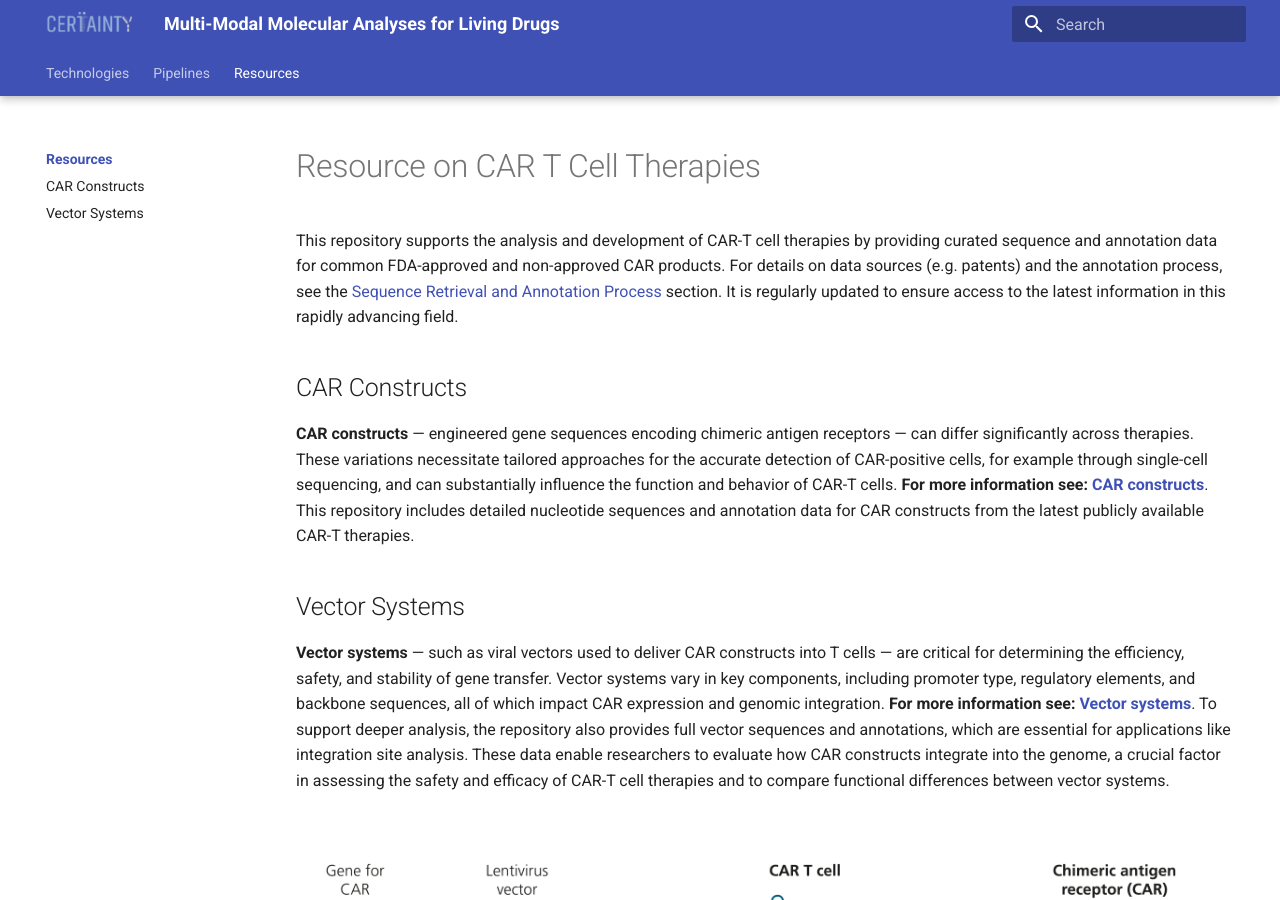
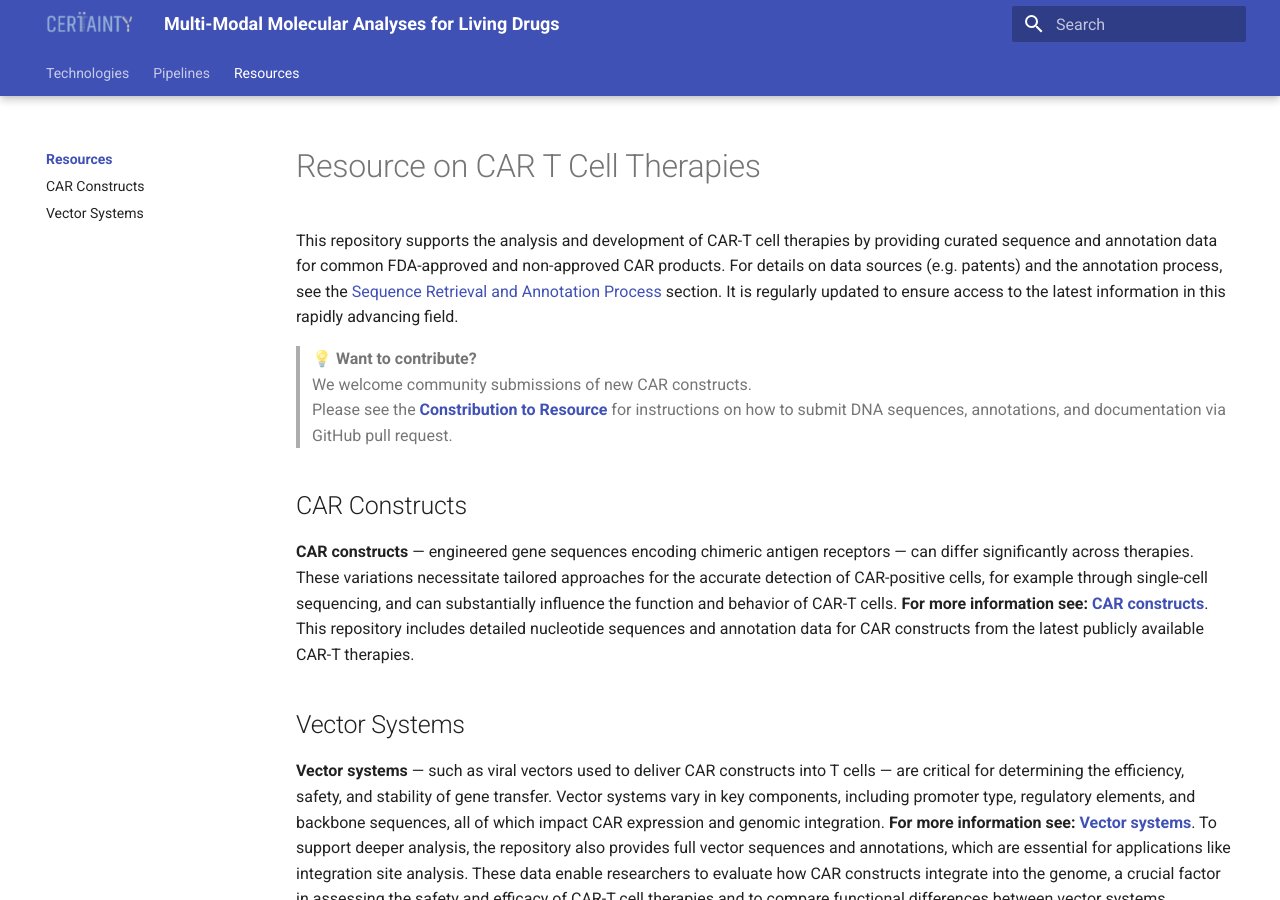
Before and after one commit to fraunhofer-izi/Living-Drugs-Wiki, an MkDocs documentation site: the page built from wiki/Home/Resources/index.md, in a window 1280 px wide and 900 px high. Built offline with MkDocs 1.6.1 and Material for MkDocs 9.7.7, drawn with Linux system fonts in a browser that asks for light colours; emoji names are drawn with the system emoji font.

Commit message:
Enhance CAR T Cell Therapies resource documentation
Updated the resource documentation to include contribution guidelines and emphasized the importance of tailored approaches for CAR constructs.

```diff
--- a/wiki/Home/Resources/index.md
+++ b/wiki/Home/Resources/index.md
@@ -1,6 +1,10 @@
 # Resource on CAR T Cell Therapies
 
 This repository supports the analysis and development of CAR-T cell therapies by providing curated sequence and annotation data for common FDA-approved and non-approved CAR products. For details on data sources (e.g. patents) and the annotation process, see the [Sequence Retrieval and Annotation Process](https://david.schmidt.ribogitpages.izi.fraunhofer.de/living-drugs-wiki/Home/Resources/Methods/) section. It is regularly updated to ensure access to the latest information in this rapidly advancing field.
+
+> **💡 Want to contribute?**
+> We welcome community submissions of new CAR constructs.
+> Please see the  [**Constribution to Resource**](./Contribution.md) for instructions on how to submit DNA sequences, annotations, and documentation via GitHub pull request.
 
 ## CAR Constructs
 
```
